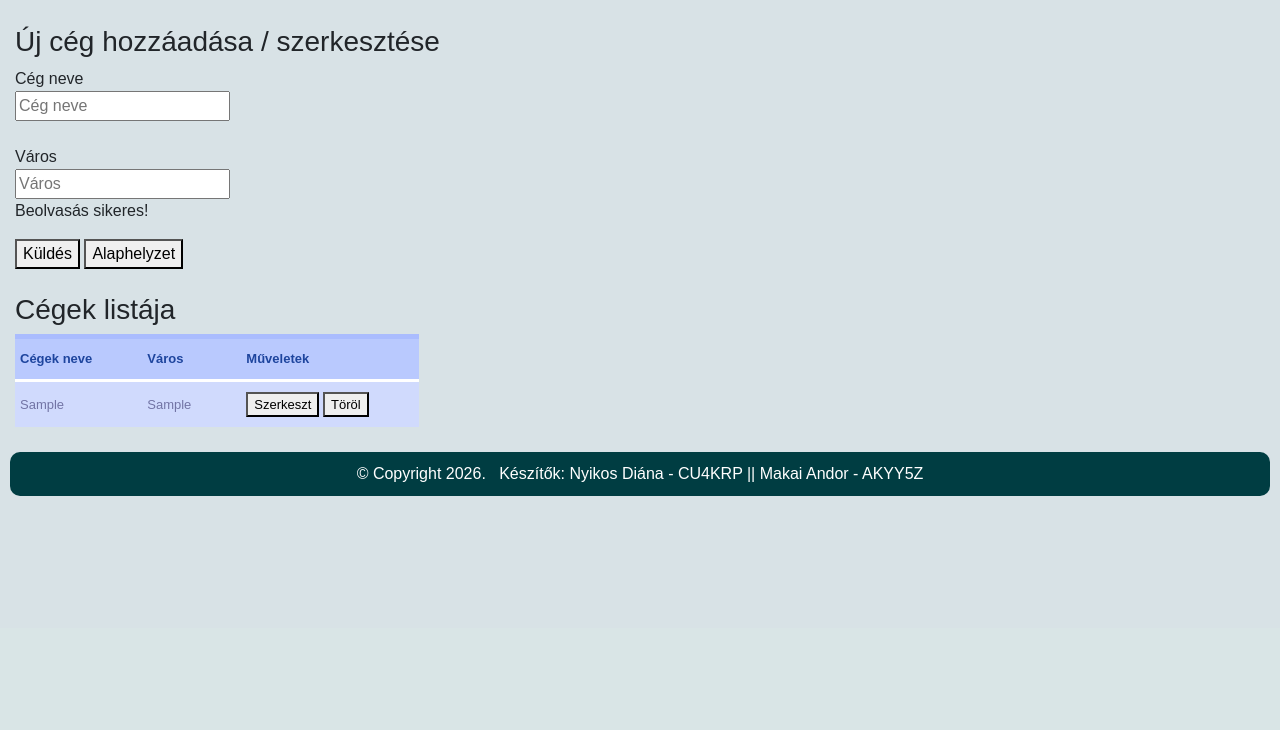
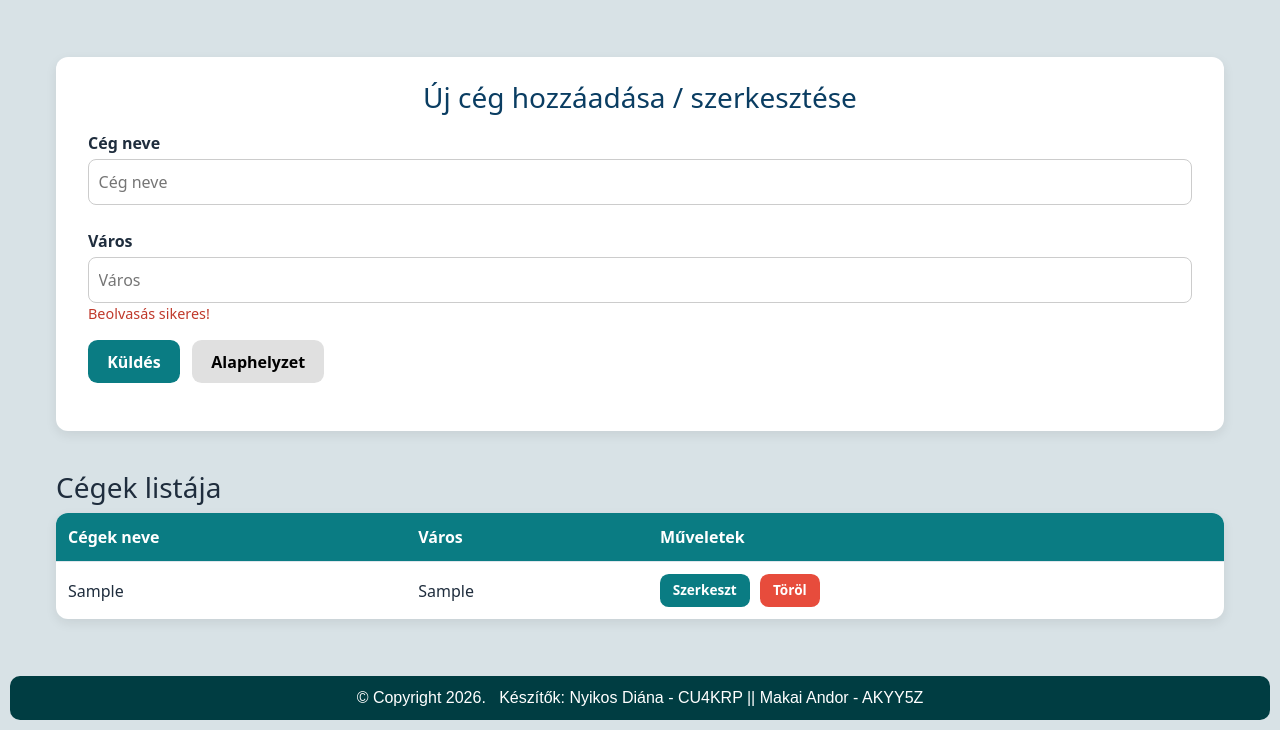
Before and after one commit to Andor52/Web-programozas1-Gyakorlati-Beadando-feladat, a PHP site: page /crud in a window 1280 px wide. Shown: the part 172-902 px from the top of the page. Before the commit the page ends 668 px from the top, so only its background shows below. Run offline with PHP 8.4, Linux system fonts and the light colour scheme; tables that the repository leaves empty or names only in its code hold one stand-in row (values such as "Sample post").

Commit message:
Javítás

```diff
--- a/styles/crud.css
+++ b/styles/crud.css
@@ -1,19 +1,167 @@
+.header {
+    background-color: #0a7c83;
+    color: #ffffff;
+    padding: 1.5rem;
+    text-align: center;
+}
+
+.main {
+    max-width: 1200px;
+    margin: 2rem auto;
+    padding: 0 1rem;
+    font-family: system-ui, -apple-system, BlinkMacSystemFont, sans-serif;
+    color: #1f2d3d;
+}
+
+#felhasznalo {
+    background: #ffffff;
+    padding: 1.5rem 2rem;
+    border-radius: 0.75rem;
+    box-shadow: 0 4px 12px rgba(0,0,0,0.08);
+    margin-bottom: 2.5rem;
+}
+
+#felhasznalo h3 {
+    margin-top: 0;
+    margin-bottom: 1rem;
+    color: #0a3d62;
+    text-align: center;
+}
+
+#felhasznalo label {
+    font-weight: 600;
+}
+
+#felhasznalo input[type="text"] {
+    width: 100%;
+    padding: 0.6rem;
+    border-radius: 0.5rem;
+    border: 1px solid #ccc;
+    margin-top: 0.3rem;
+}
+
+#message {
+    min-height: 1.2rem;
+    color: #c0392b;
+    font-size: 0.9rem;
+}
+
+button.submit,
+button.reset {
+    padding: 0.6rem 1.2rem;
+    border: none;
+    border-radius: 0.6rem;
+    font-weight: 600;
+    cursor: pointer;
+}
+
+button.submit {
+    background-color: #0a7c83;
+    color: #ffffff;
+    margin-right: 0.5rem;
+}
+
+button.submit:hover {
+    background-color: #06666b;
+}
+
+button.reset {
+    background-color: #e0e0e0;
+}
+
+button.reset:hover {
+    background-color: #cacaca;
+}
+
 table {
+    width: 100%;
     border-collapse: collapse;
+    background: #ffffff;
+    border-radius: 0.75rem;
+    overflow: hidden;
+    box-shadow: 0 4px 12px rgba(0,0,0,0.08);
 }
-th, td {
-    padding: 10px 50px 10px 5px;
+
+thead th {
+    background-color: #0a7c83;
+    color: #ffffff;
+    padding: 12px;
     text-align: left;
-    font-family: sans-serif;
-    font-size: small;
+    font-weight: 600;
 }
-th {
-    color: #1E459E;
-    background-color: #b9c9fe;
-    border-top: 5px solid #AABCFE;
+
+tbody td {
+    padding: 12px;
+    border-top: 1px solid #e0e6ed;
 }
-td {
-    color: #7274a5;
-    background-color: #d0dafd;
-    border-top: 3px solid #FFFFFF;
+
+tbody tr:nth-child(even) {
+    background-color: #f5f7fa;
 }
+
+tbody tr:hover {
+    background-color: #e6f2f3;
+}
+
+td button {
+    padding: 0.4rem 0.8rem;
+    border: none;
+    border-radius: 0.55rem;
+    font-size: 0.85rem;
+    font-weight: 600;
+    cursor: pointer;
+    margin-right: 0.4rem;
+    transition: background-color 0.2s ease, transform 0.1s ease;
+}
+
+button.szerkeszt {
+    background-color: #0a7c83;
+    color: #ffffff;
+}
+
+button.szerkeszt:hover {
+    background-color: #06666b;
+    transform: scale(1.05);
+}
+
+button.torol {
+    background-color: #e74c3c;
+    color: #ffffff;
+}
+
+button.torol:hover {
+    background-color: #c0392b;
+    transform: scale(1.05);
+}
+
+@media (max-width: 768px) {
+    table,
+    thead,
+    tbody,
+    tr,
+    td {
+        display: block;
+    }
+
+    thead {
+        display: none;
+    }
+
+    tr {
+        margin-bottom: 1rem;
+        border-radius: 0.75rem;
+        background: #ffffff;
+        box-shadow: 0 4px 10px rgba(0,0,0,0.1);
+        padding: 1rem;
+    }
+
+    td {
+        padding: 0.4rem 0;
+    }
+
+    td button {
+        width: 100%;
+        margin-bottom: 0.4rem;
+    }
+
+}
```
